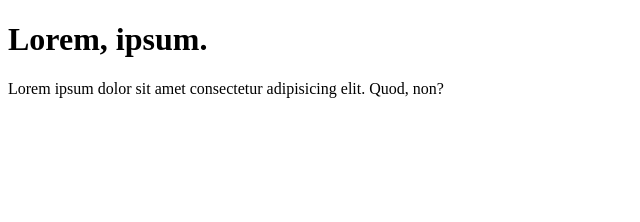
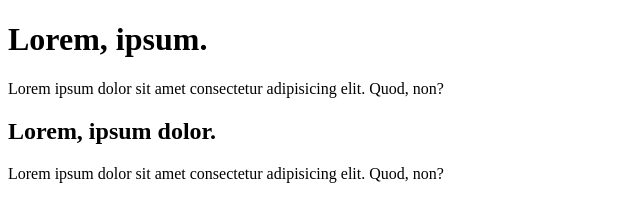
Before and after one commit to oliverplassiard/skj, a plain HTML site: page index.html in a window 1280 px wide. Shown: the whole page, without its empty margins (0-640 px from the left). Drawn offline with Linux system fonts and the light colour scheme.

Commit message:
feat: create html strucutre

```diff
--- a/index.html
+++ b/index.html
@@ -13,6 +13,15 @@
                 non?
             </p>
         </header>
+        <main>
+            <article>
+                <h2>Lorem, ipsum dolor.</h2>
+                <p>
+                    Lorem ipsum dolor sit amet consectetur adipisicing elit.
+                    Quod, non?
+                </p>
+            </article>
+        </main>
         <script src="index.js"></script>
     </body>
 </html>
```
